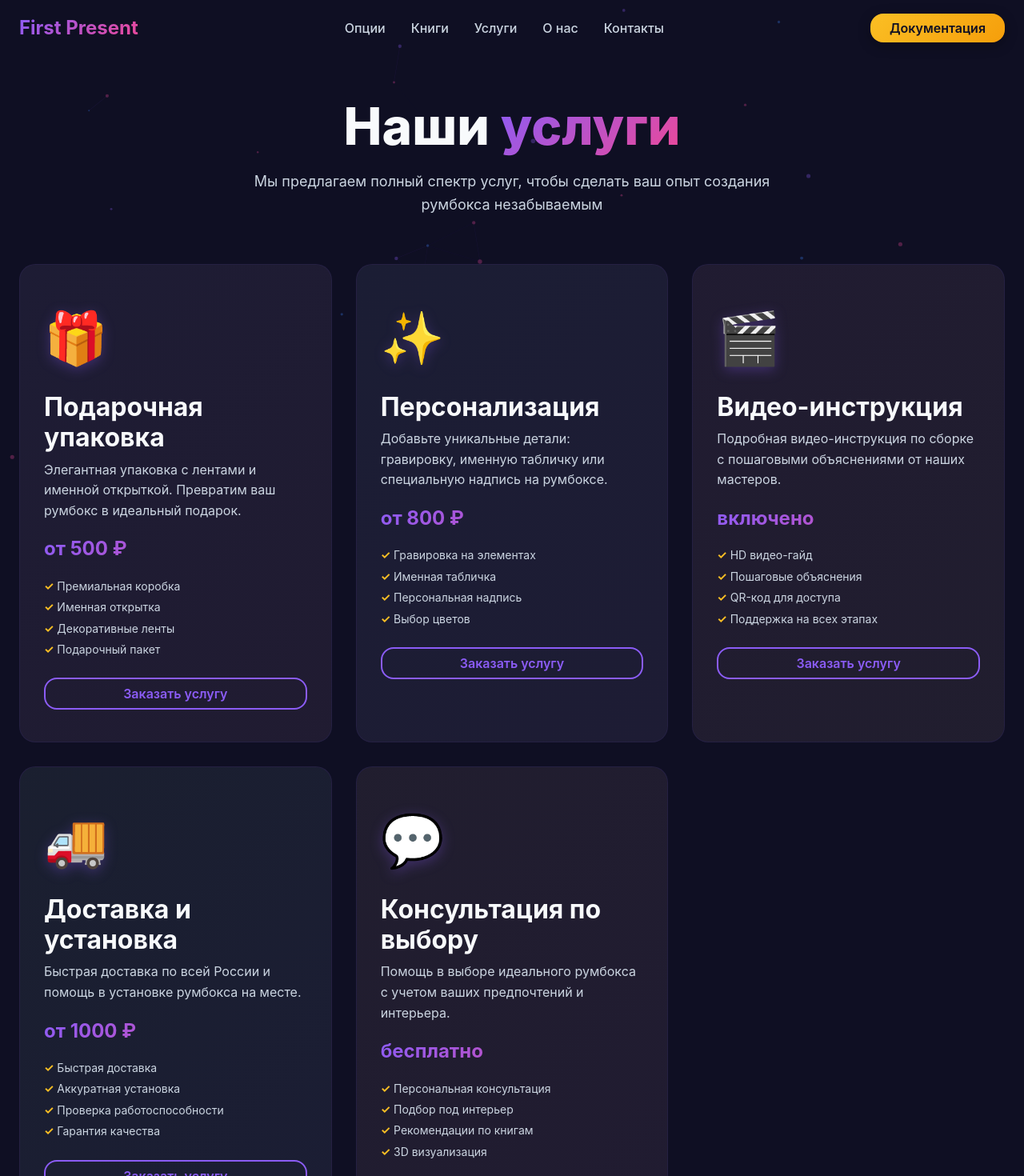
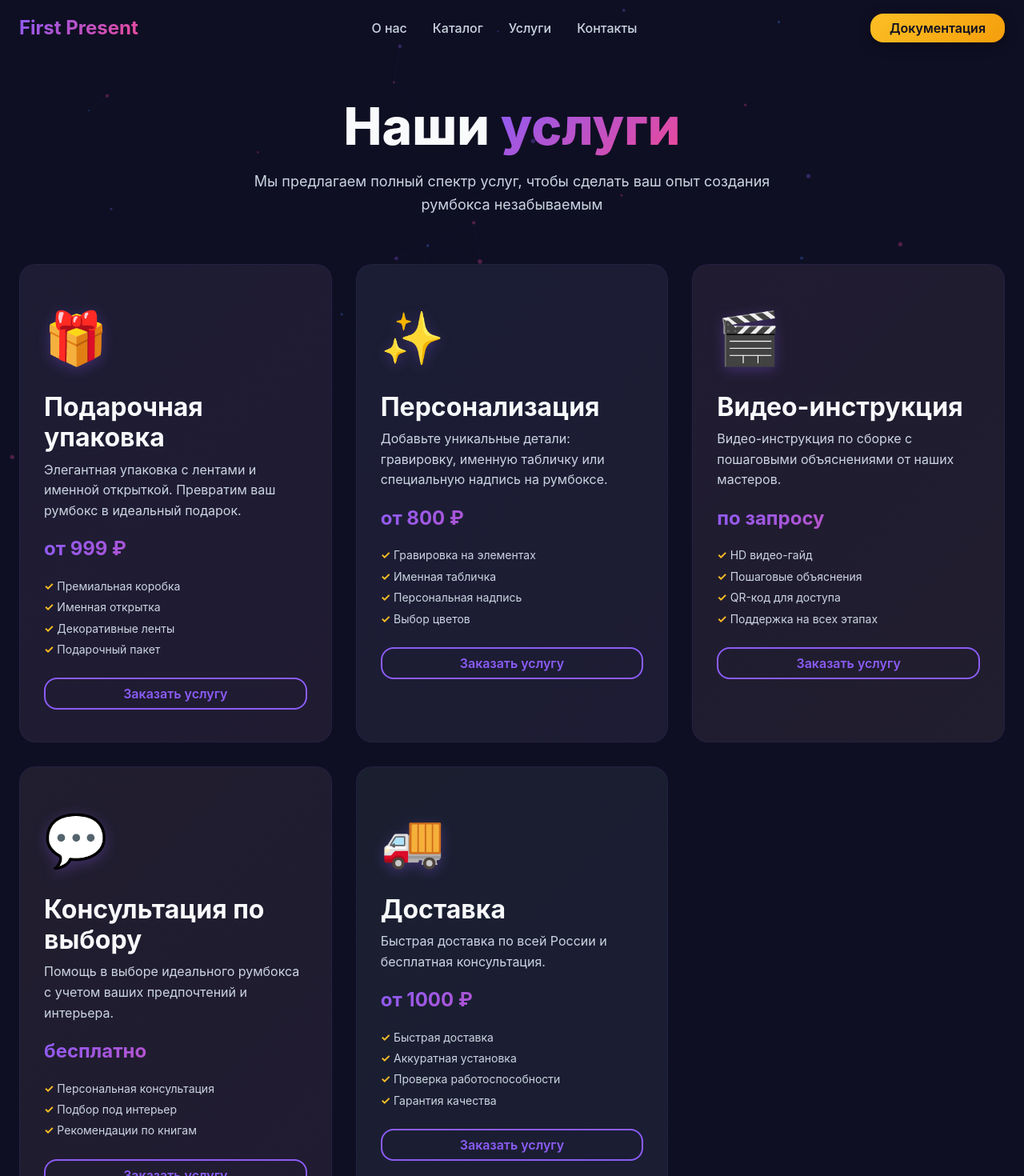
Before and after one commit to ferucci/presents, a React (Vite) app: page /services in a window 1280 px wide. Shown: the top 1470 px of the page at 80% size. Built offline with nearby package versions, Linux system fonts and the light colour scheme.

Commit message:
change text in services page and text with link header

```diff
--- a/src/data/servicesPage/index.ts
+++ b/src/data/servicesPage/index.ts
@@ -4,7 +4,7 @@ export const services = [
     icon: '🎁',
     title: 'Подарочная упаковка',
     description: 'Элегантная упаковка с лентами и именной открыткой. Превратим ваш румбокс в идеальный подарок.',
-    price: 'от 500 ₽',
+    price: 'от 999 ₽',
     features: ['Премиальная коробка', 'Именная открытка', 'Декоративные ленты', 'Подарочный пакет'],
     gradient: 'gradient1',
   },
@@ -19,25 +19,26 @@ export const services = [
   {
     icon: '🎬',
     title: 'Видео-инструкция',
-    description: 'Подробная видео-инструкция по сборке с пошаговыми объяснениями от наших мастеров.',
-    price: 'включено',
+    description: 'Видео-инструкция по сборке с пошаговыми объяснениями от наших мастеров.',
+    price: 'по запросу',
     features: ['HD видео-гайд', 'Пошаговые объяснения', 'QR-код для доступа', 'Поддержка на всех этапах'],
     gradient: 'gradient3',
-  },
-  {
-    icon: '🚚',
-    title: 'Доставка и установка',
-    description: 'Быстрая доставка по всей России и помощь в установке румбокса на месте.',
-    price: 'от 1000 ₽',
-    features: ['Быстрая доставка', 'Аккуратная установка', 'Проверка работоспособности', 'Гарантия качества'],
-    gradient: 'gradient4',
   },
   {
     icon: '💬',
     title: 'Консультация по выбору',
     description: 'Помощь в выборе идеального румбокса с учетом ваших предпочтений и интерьера.',
     price: 'бесплатно',
-    features: ['Персональная консультация', 'Подбор под интерьер', 'Рекомендации по книгам', '3D визуализация'],
+    features: ['Персональная консультация', 'Подбор под интерьер', 'Рекомендации по книгам'],
     gradient: 'gradient5',
   },
+  {
+    icon: '🚚',
+    title: 'Доставка',
+    description: 'Быстрая доставка по всей России и бесплатная консультация.',
+    price: 'от 1000 ₽',
+    features: ['Быстрая доставка', 'Аккуратная установка', 'Проверка работоспособности', 'Гарантия качества'],
+    gradient: 'gradient4',
+  },
+
 ];
--- a/src/widgets/Header/Header.tsx
+++ b/src/widgets/Header/Header.tsx
@@ -57,10 +57,9 @@ export const Header: FC = () => {
         )}
 
         <nav className={styles.nav}>
-          <button onClick={() => scrollToSection('features')}>Опции</button>
-          <button onClick={() => scrollToSection('pricing')}>Книги</button>
+          <button onClick={about}>О нас</button>
+          <button onClick={() => scrollToSection('pricing')}>Каталог</button>
           <button onClick={services}>Услуги</button>
-          <button onClick={about}>О нас</button>
           <button onClick={() => scrollToSection('contact')}>Контакты</button>
         </nav>
 
```
